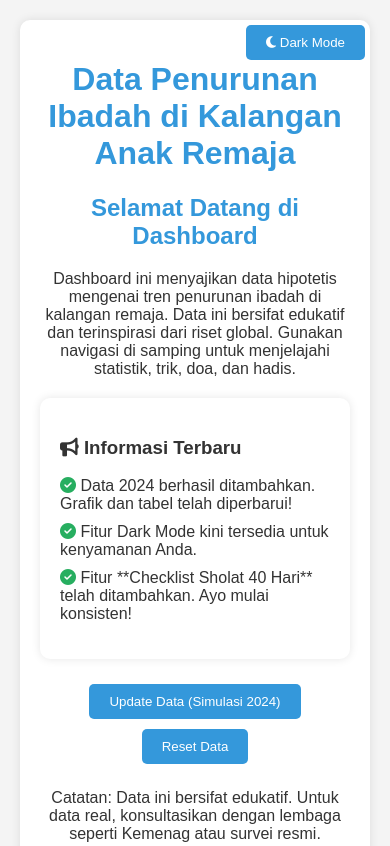
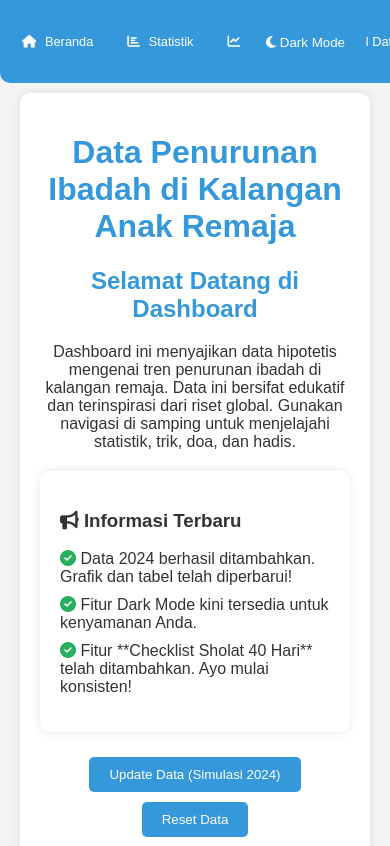
Before and after one commit to egaanandae4-lang/Penurunan-Ibadah-di-Kalangan-Anak-Remaja-sekarang-, a plain HTML site: page index.html in a window 390 px wide. Shown: the top 846 px of the page. Drawn offline with nearby package versions, Linux system fonts and the light colour scheme.

Commit message:
Update index.html

```diff
--- a/index.html
+++ b/index.html
@@ -337,9 +337,38 @@
             .dashboard {
                 flex-direction: column;
             }
+            /* PERUBAHAN DI SINI UNTUK MENU DI ATAS */
             .sidebar {
                 width: 100%;
+                order: 1;
+                padding: 10px;
+                overflow-x: auto;
+                white-space: nowrap;
+                border-radius: 0 0 10px 10px;
+            }
+            .sidebar h2 {
+                display: none; /* Sembunyikan judul "Dashboard" di HP */
+            }
+            .sidebar ul {
+                display: flex;
+                flex-direction: row;
+                gap: 10px;
+                justify-content: space-between;
+                width: max-content;
+            }
+            .sidebar li {
+                display: inline-block;
+                padding: 8px 12px;
+                border-radius: 20px;
+                font-size: 0.8em;
+                margin: 0;
+            }
+            .sidebar li i {
+                margin-right: 5px;
+            }
+            .main-content {
                 order: 2;
+                padding-top: 10px;
             }
             .stats {
                 flex-direction: column;
```
